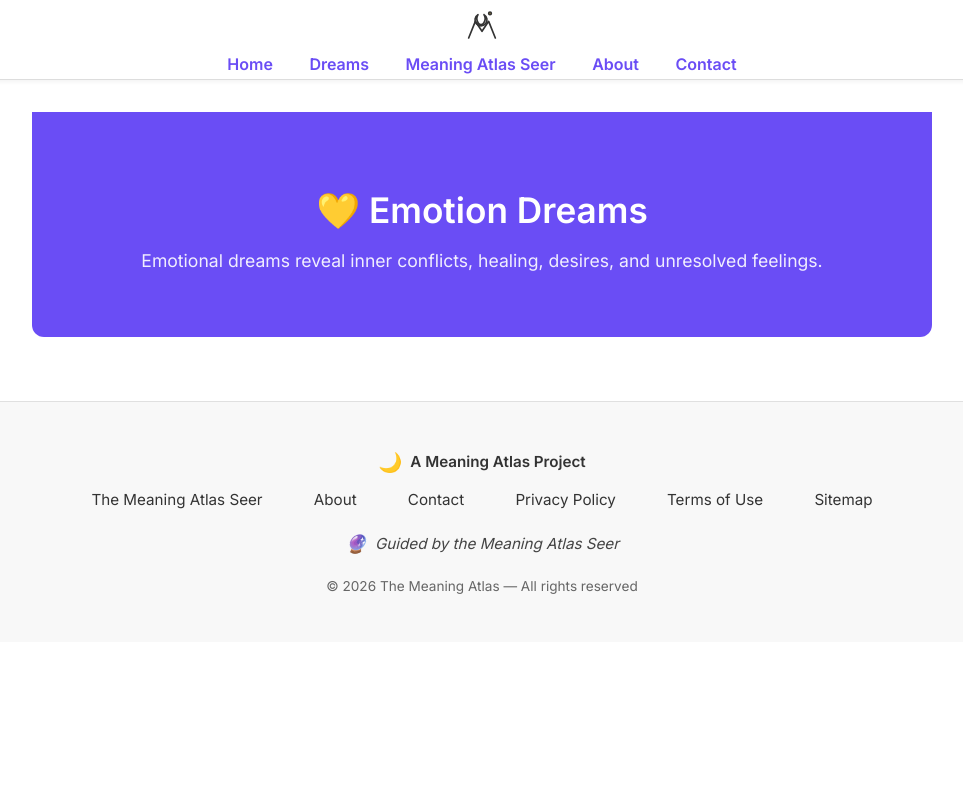
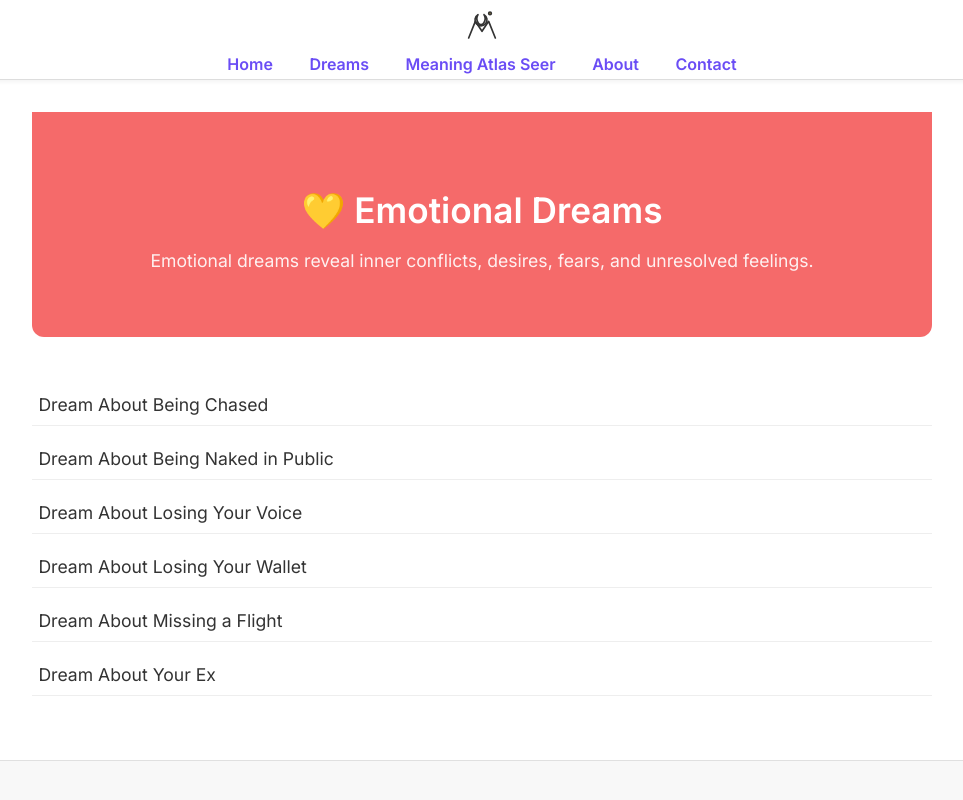
Before and after one commit to alexdurig/dreammeaningguide, an Astro site: page /dreams/emotions in a window 1280 px wide. Shown: the top 800 px of the page, without its empty margins (158-1121 px from the left). Built offline with nearby package versions, Linux system fonts and the light colour scheme; Astro itself is replaced by a stand-in of ours.

Commit message:
Refactor emotions.astro to use getCollection

```diff
--- a/src/pages/dreams/emotions.astro
+++ b/src/pages/dreams/emotions.astro
@@ -1,23 +1,25 @@
 ---
 import BaseLayout from "../../../layouts/BaseLayout.astro";
+import { getCollection } from "astro:content";
 
-const dreams = Astro.glob("./*.md").filter(d => d.frontmatter.category === "emotions");
+const dreams = (await getCollection("dreams"))
+  .filter(d => d.data.category === "emotions");
 ---
 
-<BaseLayout title="Emotion Dreams">
+<BaseLayout title="Emotional Dreams">
 
   <section style="
-    background: #6a4df5;
+    background: #f56a6a;
     color: white;
     padding: 3rem 1rem;
     text-align: center;
     border-radius: 0 0 12px 12px;
   ">
     <h1 style="font-size: 2.2rem; margin-bottom: 0.5rem;">
-      💛 Emotion Dreams
+      💛 Emotional Dreams
     </h1>
     <p style="font-size: 1.1rem; opacity: 0.9;">
-      Emotional dreams reveal inner conflicts, healing, desires, and unresolved feelings.
+      Emotional dreams reveal inner conflicts, desires, fears, and unresolved feelings.
     </p>
   </section>
 
@@ -33,7 +35,7 @@ const dreams = Astro.glob("./*.md").filter(d => d.frontmatter.category === "emot
             display: block;
             border-bottom: 1px solid #eee;
           ">
-            {d.frontmatter.title}
+            {d.data.title}
           </a>
         </li>
       ))}
```
